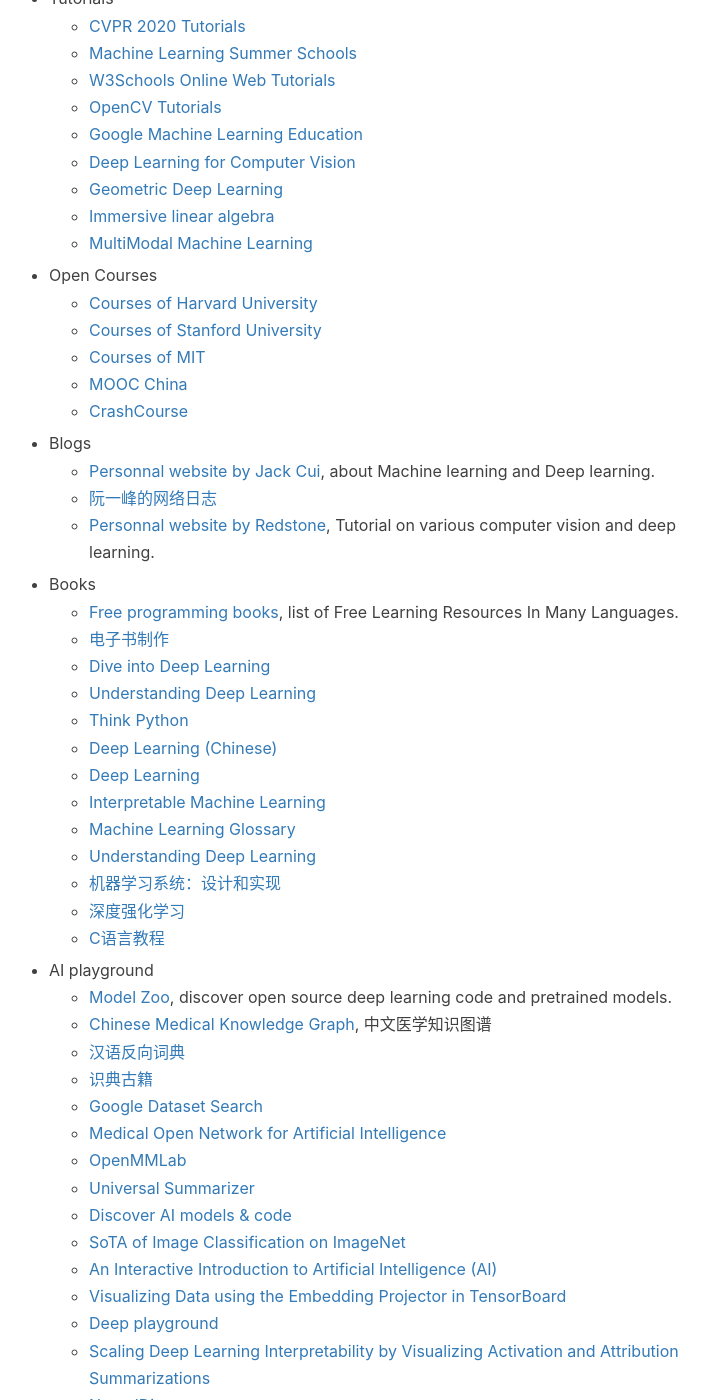
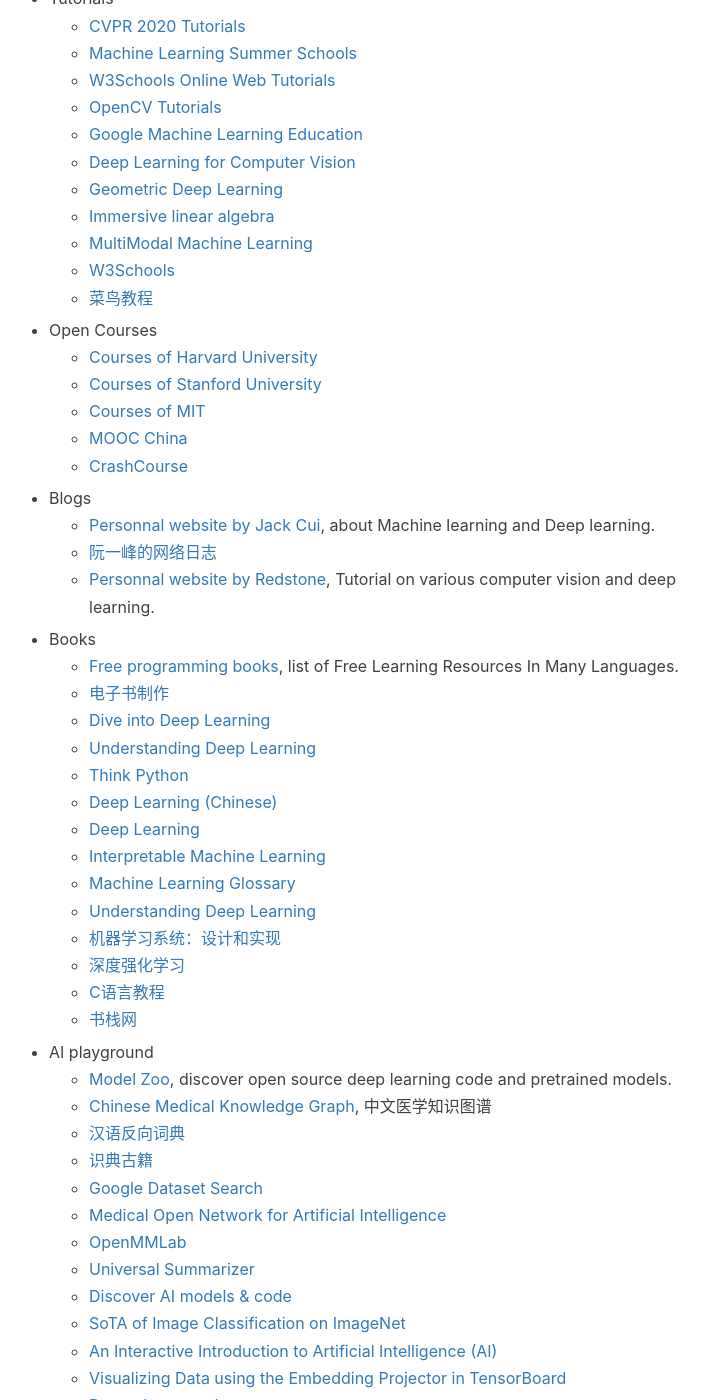
Before and after one commit to jizhang02/jizhang02.github.io, a Jekyll site: the page built from _posts/2020-02-24-productivity.markdown, in a window 1280 px wide and 1400 px high, scrolled down 1579 px. Shown: the whole window, without its empty margins (256-965 px from the left). Built offline with Jekyll 4.4.1, drawn with Linux system fonts in a browser that asks for light colours; nearby versions of some CDN libraries; a script that is not in the unit is left out; comment, search, counter and statistics services are not loaded.

Commit message:
Update 2020-02-24-productivity.markdown

```diff
--- a/_posts/2020-02-24-productivity.markdown
+++ b/_posts/2020-02-24-productivity.markdown
@@ -63,6 +63,8 @@
     * [Geometric Deep Learning](https://geometricdeeplearning.com/)
     * [Immersive linear algebra](http://immersivemath.com/ila/index.html)
     * [MultiModal Machine Learning](https://cmu-multicomp-lab.github.io/mmml-course/fall2022/)
+    * [W3Schools](https://www.w3schools.com/)
+    * [菜鸟教程](https://www.runoob.com/)
 
 * Open Courses
     * [Courses of Harvard University](https://pll.harvard.edu/catalog)
@@ -92,6 +94,7 @@
     * [机器学习系统：设计和实现](https://openmlsys.github.io/)
     * [深度强化学习](https://deepreinforcementlearningbook.org/assets/pdfs/%E6%B7%B1%E5%BA%A6%E5%BC%BA%E5%8C%96%E5%AD%A6%E4%B9%A0(%E4%B8%AD%E6%96%87%E7%89%88-%E5%BD%A9%E8%89%B2%E5%8E%8B%E7%BC%A9).pdf)
     * [C语言教程](https://wangdoc.com/clang/intro)
+    * [书栈网](https://www.bookstack.cn/)
 
 
 * AI playground
```
